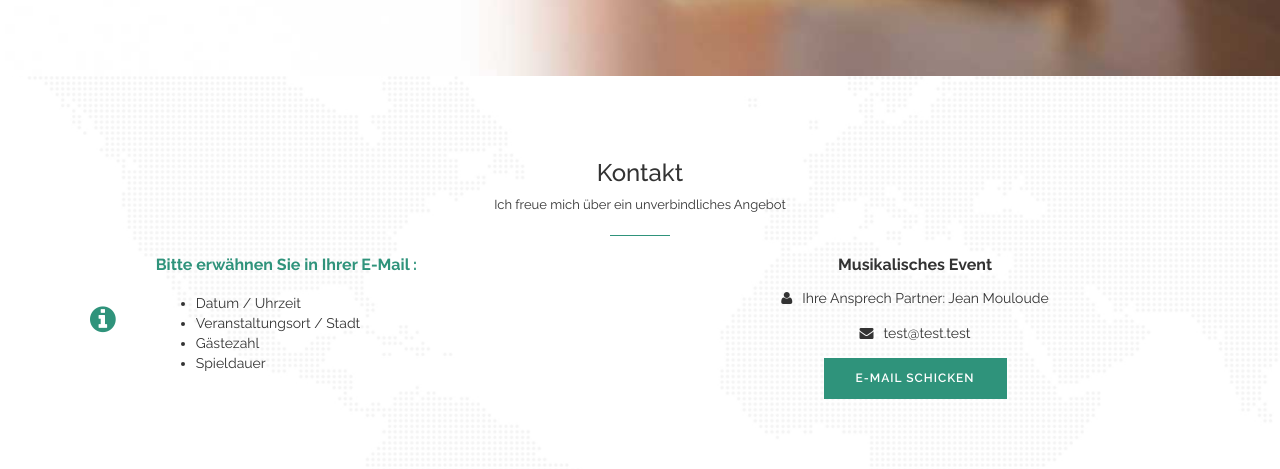
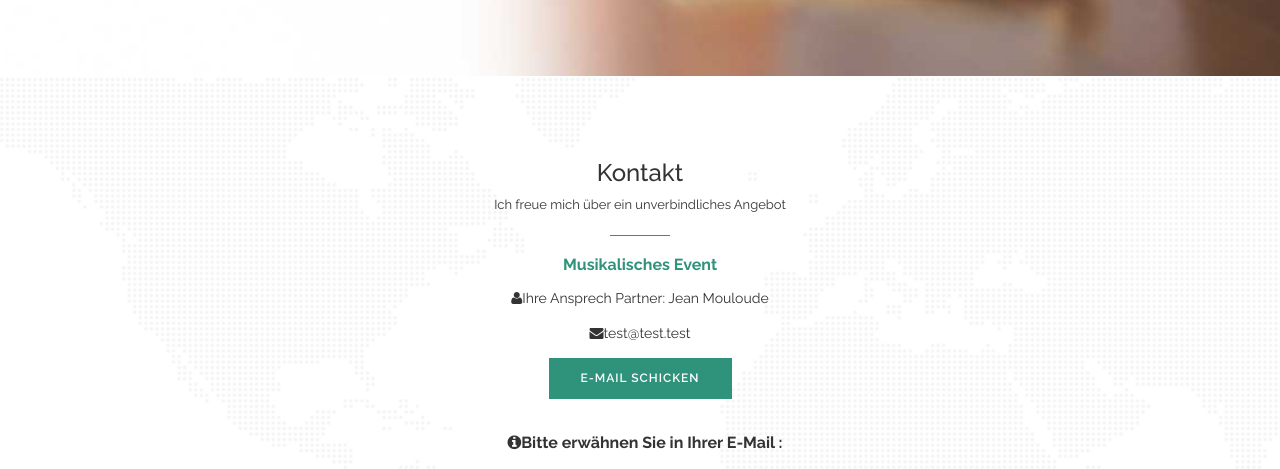
Before and after one commit to dasq/hochzeit, a plain HTML site: page index.html in a window 1280 px wide. Shown: the part 3704-4173 px from the top of the page. Drawn offline with nearby package versions, Linux system fonts and the light colour scheme.

Commit message:
contact restyle

```diff
--- a/css/style.css
+++ b/css/style.css
@@ -262,12 +262,8 @@ ul.why-me li{
 	text-align: center;
 }
 
-.contact-left { width:50%; float:left;}
-.contact-left ul { text-align:left;}
-.contact-left .media-heading {text-align:left;}
-.contact-right { width:50%; float:right;}
-.contact-right .media-heading {color:#333;}
-.contact-right i { margin-right:10px;}
+.contact-2 .media-heading {color:#333;}
+.tf-contact i { margin-right:10px;}
 
 form#contact {
 	padding: 5%;
--- a/index.html
+++ b/index.html
@@ -237,13 +237,20 @@
                 <hr>
             </div>
             <div class="row">
-				<div class="contact-left">
+				<div class="contact-1">
+					<h4 class="media-heading">Musikalisches Event</h4>
+					<div class="media"><i class="fa fa-user"></i>Ihre Ansprech Partner: Jean Mouloude</div>
+					<div class="media"><i class="fa fa-envelope"></i>test@test.test</div>
+					<a id="mailto" href="mailto:test@test.test" class="btn btn-primary my-btn dark">E-Mail Schicken</a>
+				</div>
+				<br>
+				<div class="contact-2">
 					<div class="media">
 						<div class="media-left media-middle">
-						<i class="fa fa-info-circle"></i>
+
 						</div>
 						<div class="media-body">
-						<h4 class="media-heading">Bitte erwähnen Sie in Ihrer E-Mail :</h4>
+							<h4 class="media-heading"><i class="fa fa-info-circle"></i>Bitte erwähnen Sie in Ihrer E-Mail :</h4>
 							<ul>
 								<li>Datum / Uhrzeit</li>
 								<li>Veranstaltungsort / Stadt</li>
@@ -252,14 +259,6 @@
 							</ul>
 					  </div>
 					</div>
-				</div>
-				<div class="contact-right">
-
-						<h4 class="media-heading">Musikalisches Event</h4>
-						<div class="media"><i class="fa fa-user"></i>Ihre Ansprech Partner: Jean Mouloude</div>
-						<div class="media"><i class="fa fa-envelope"></i>test@test.test</div>
-						<a id="mailto" href="mailto:test@test.test" class="btn btn-primary my-btn dark">E-Mail Schicken</a>
-
 				</div>
             </div>
         </div>
```
Lines whose indentation alone changed are shown as unchanged.
